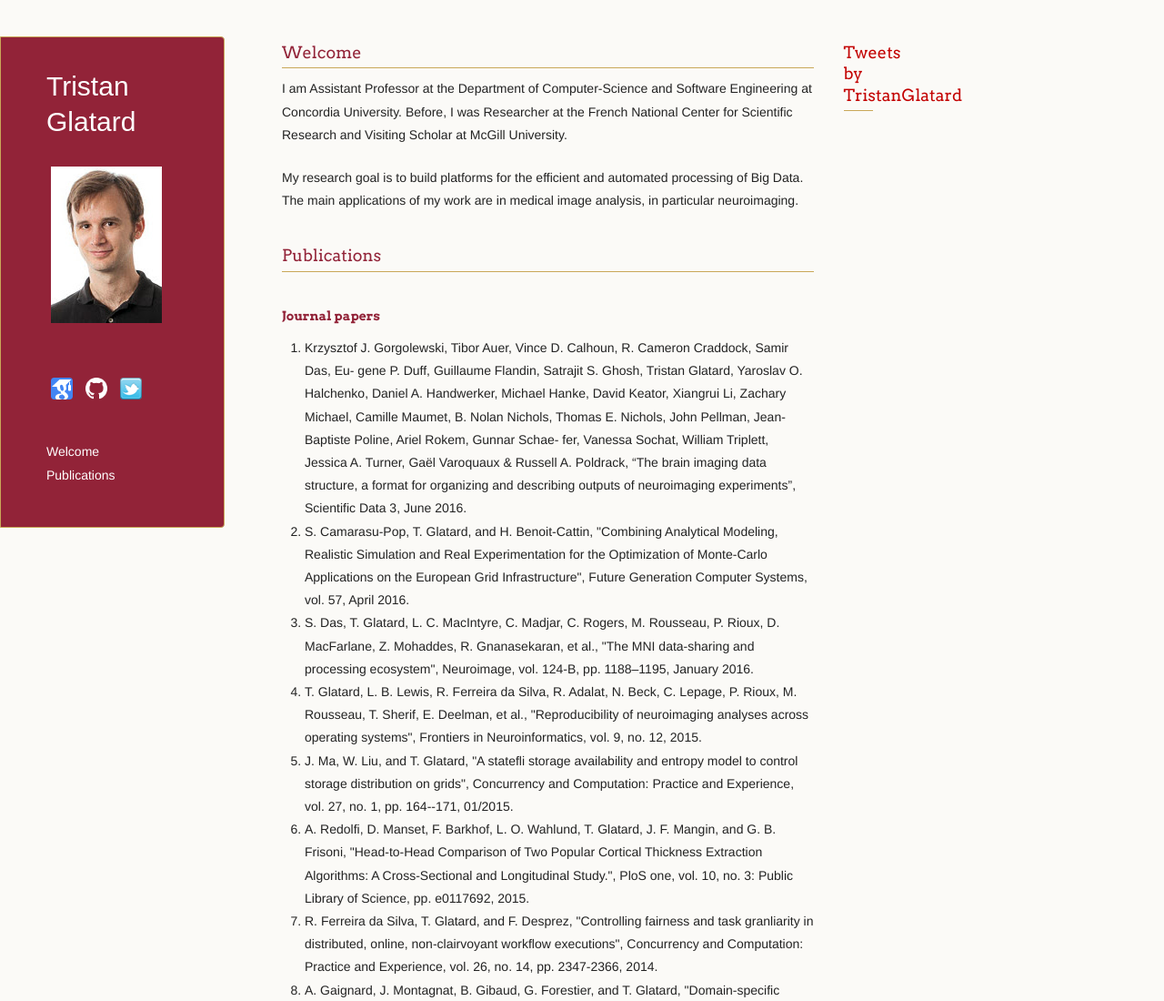
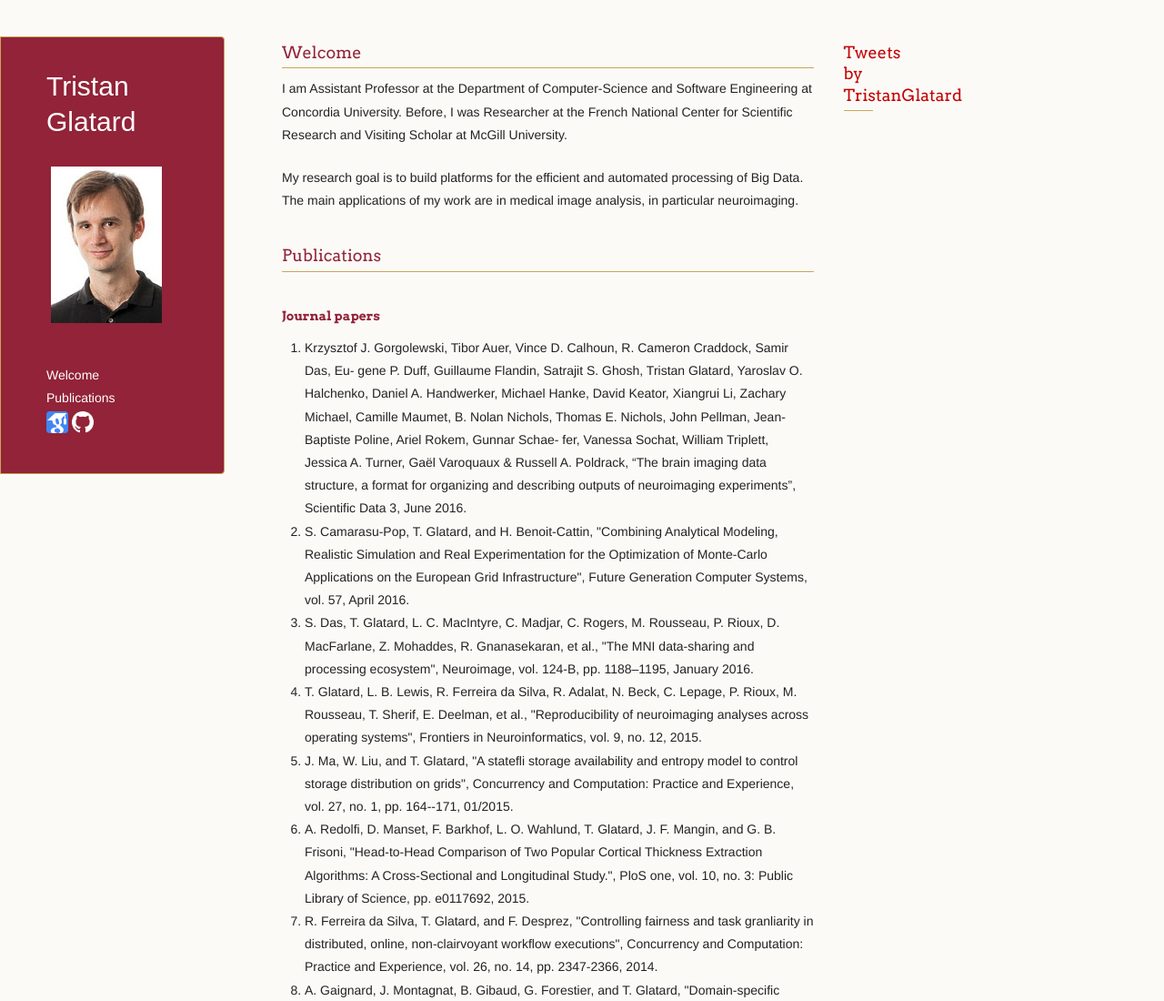
Before and after one commit to glatard/glatard.github.io, a plain HTML site: page index.html in a window 1280 px wide. Shown: the top 1100 px of the page at 91% size. Drawn offline with Linux system fonts and the light colour scheme.

Commit message:
Edits in header

```diff
--- a/index.html
+++ b/index.html
@@ -18,12 +18,12 @@
       <header>
         <h1 class="header">Tristan Glatard</h1>
         <img src="images/tristan.jpg" alt="photo"/><br/>
-        <a href="https://scholar.google.fr/citations?user=HpsswVgAAAAJ&hl=en"><img src="./images/google-scholar.png" alt="google scholar icon"/></a>
-        <a href="https://github.com/glatard"><img src="./images/github.png" alt="github icon"/></a>
-        <a href="https://twitter.com/tristanglatard"><img src="./images/twitter.png" alt="twitter icon"/></a>
         <p>
           <a href="#welcome">Welcome</a><br/>
-          <a href="#publications">Publications</a>
+          <a href="#publications">Publications</a><br/>
+          <a href="https://scholar.google.fr/citations?user=HpsswVgAAAAJ&hl=en"><img src="./images/google-scholar.png" alt="google scholar icon"/></a>
+          <a href="https://github.com/glatard"><img src="./images/github.png" alt="github icon"/></a>
+
         </p>
       </header>
       <section>
```
Also changed, not shown: images/twitter.png (deleted).
